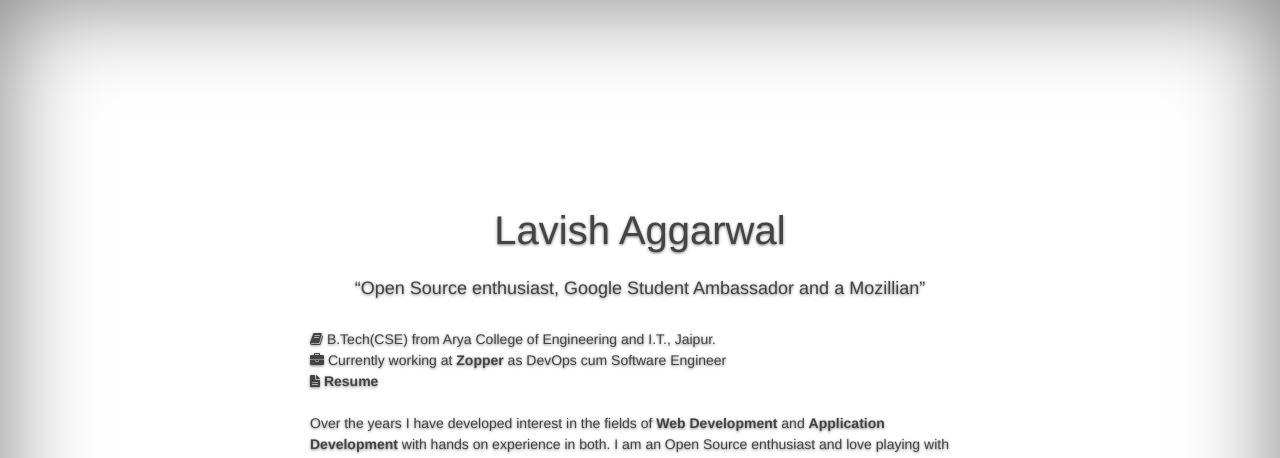
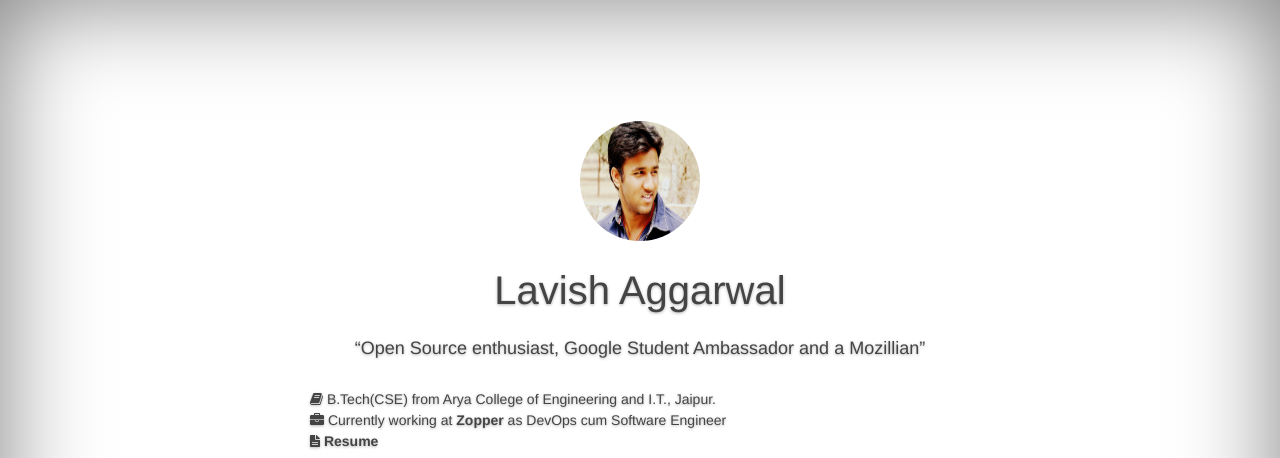
Before and after one commit to lavish205/lavish205.github.io, a plain HTML site: page index.html in a window 1280 px wide. Shown: the top 458 px of the page. Drawn offline with nearby package versions, Linux system fonts and the light colour scheme.

Commit message:
ui improved

```diff
--- a/css/cover.css
+++ b/css/cover.css
@@ -9,14 +9,19 @@ a:hover {
   color: #444;
 }
 
-
 .cover-heading{
   font-size: 40px;
 }
-
-/*
- * Base structure
- */
+.div-img{
+  width: 120px;
+  height: 120px;
+  border-radius: 60px;
+  overflow: hidden;
+}
+.img-self{
+  width: 100%;
+  height: inherit;
+}
 
 html,
 body {
@@ -26,7 +31,7 @@ body {
 body {
   color: #444;
   text-align: center;
-  text-shadow: 0 1px 3px rgba(0,0,0,.5);
+  text-shadow: 0 1px 3px rgba(0,0,0,.3);
 }
 
 /* Extra markup and styles for table-esque vertical and horizontal centering */
--- a/index.html
+++ b/index.html
@@ -5,7 +5,7 @@
     <meta http-equiv="X-UA-Compatible" content="IE=edge">
     <meta name="viewport" content="width=device-width, initial-scale=1">
     <meta name="viewport" content="width=device-width, initial-scale=1" />
-    <meta name="description" content="Lavish Aggarwal Portfolio" />
+    <meta name="description" content="Lavish Aggarwal Portfolio. lavish aggarwal is an open source enthusiastic. He is a google student ambassador and currently working as DevOps cum Software Engineer at zopper." />
     <meta name="robots" content="index, follow" />
     <link rel="author" href="https://plus.google.com/+LavishAggarwalCS/" />
     <meta name="keywords" content="Google Student Ambassador, Lavish Aggarwal, Lavish, Mozillian">
@@ -49,6 +49,13 @@
     <div class="site-wrapper">
 
       <div class="site-wrapper-inner">
+
+        <div align="center">
+          <div class="div-img">
+            <img src="img/self.jpg" alt="Lavish Aggarwal Pic" class="img-self">
+          </div>
+        </div>
+
 
         <div class="cover-container">
 
```
Also changed, not shown: img/self.jpg (added).
